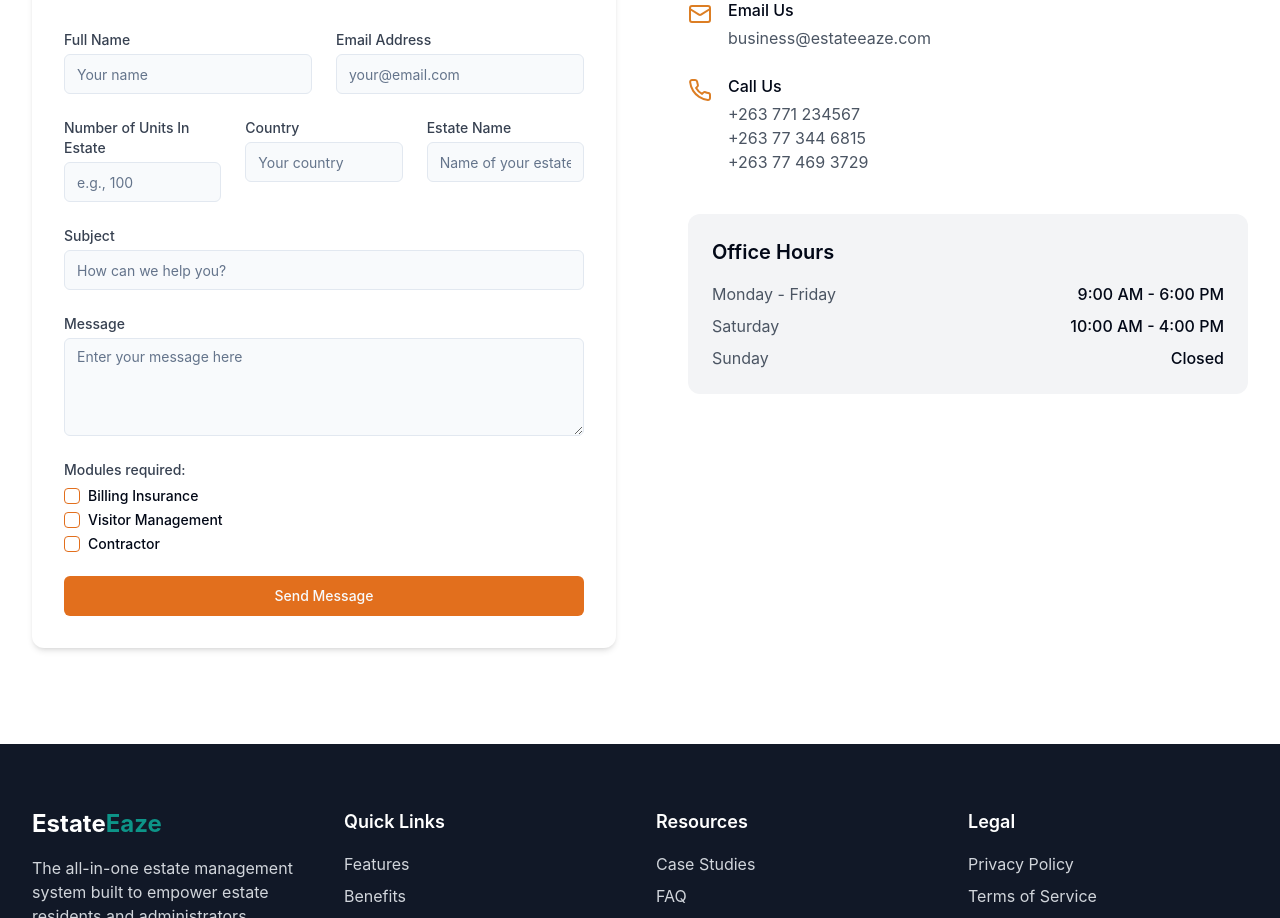
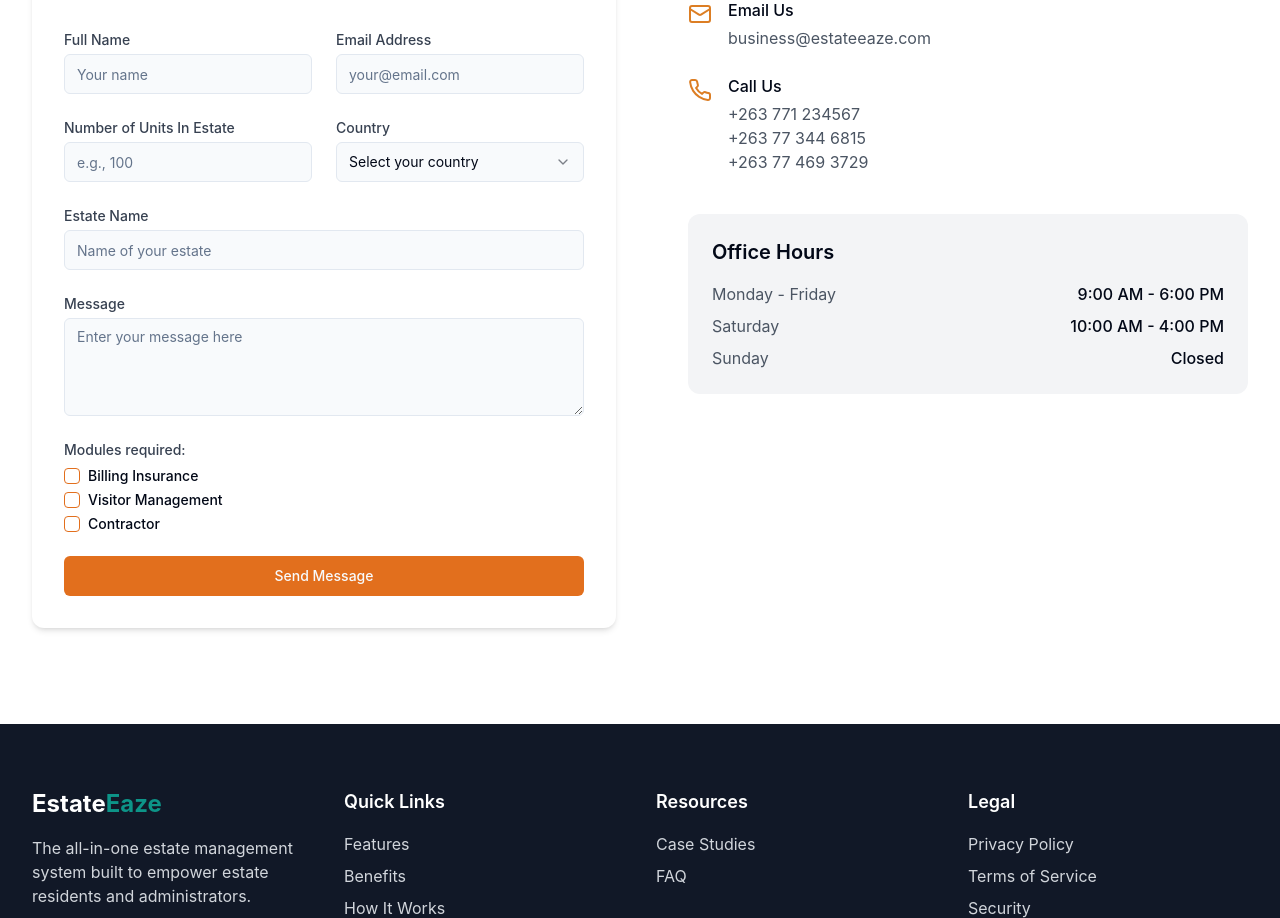
Before and after one commit to Semantic-softwares/eaze-resident-connect, a React (Vite) app: page / in a window 1280 px wide. Shown: the part 7044-7962 px from the top of the page. Built offline with nearby package versions, Linux system fonts and the light colour scheme.

Commit message:
Refactor: Update contact form fields
- Removed the "Subject" field from the contact form.
- Moved the "Estate Name" field to the same row as the "Subject" field.
- Replaced the "Country" input field with a dropdown select component.

```diff
--- a/src/components/Contact.tsx
+++ b/src/components/Contact.tsx
@@ -4,6 +4,13 @@ import { Input } from "@/components/ui/input";
 import { Textarea } from "@/components/ui/textarea";
 import { Mail, Phone } from 'lucide-react';
 import { Checkbox } from "@/components/ui/checkbox";
+import {
+  Select,
+  SelectContent,
+  SelectItem,
+  SelectTrigger,
+  SelectValue,
+} from "@/components/ui/select";
 
 const Contact = () => {
   return (
@@ -35,7 +42,7 @@ const Contact = () => {
                 </div>
               </div>
 
-              <div className="grid grid-cols-1 md:grid-cols-3 gap-6 mb-6">
+              <div className="grid grid-cols-1 md:grid-cols-2 gap-6 mb-6">
                 <div>
                   <label htmlFor="estateUnits" className="block text-sm font-medium text-gray-700 mb-1">
                     Number of Units In Estate
@@ -46,21 +53,28 @@ const Contact = () => {
                   <label htmlFor="country" className="block text-sm font-medium text-gray-700 mb-1">
                     Country
                   </label>
-                  <Input id="country" placeholder="Your country" />
-                </div>
-                <div>
-                  <label htmlFor="estateName" className="block text-sm font-medium text-gray-700 mb-1">
-                    Estate Name
-                  </label>
-                  <Input id="estateName" placeholder="Name of your estate" />
+                  <Select>
+                    <SelectTrigger id="country">
+                      <SelectValue placeholder="Select your country" />
+                    </SelectTrigger>
+                    <SelectContent>
+                      <SelectItem value="zimbabwe">Zimbabwe</SelectItem>
+                      <SelectItem value="south-africa">South Africa</SelectItem>
+                      <SelectItem value="botswana">Botswana</SelectItem>
+                      <SelectItem value="zambia">Zambia</SelectItem>
+                      <SelectItem value="mozambique">Mozambique</SelectItem>
+                      <SelectItem value="namibia">Namibia</SelectItem>
+                      <SelectItem value="other">Other</SelectItem>
+                    </SelectContent>
+                  </Select>
                 </div>
               </div>
 
               <div className="mb-6">
-                <label htmlFor="subject" className="block text-sm font-medium text-gray-700 mb-1">
-                  Subject
+                <label htmlFor="estateName" className="block text-sm font-medium text-gray-700 mb-1">
+                  Estate Name
                 </label>
-                <Input id="subject" placeholder="How can we help you?" />
+                <Input id="estateName" placeholder="Name of your estate" />
               </div>
 
               <div className="mb-6">
```
